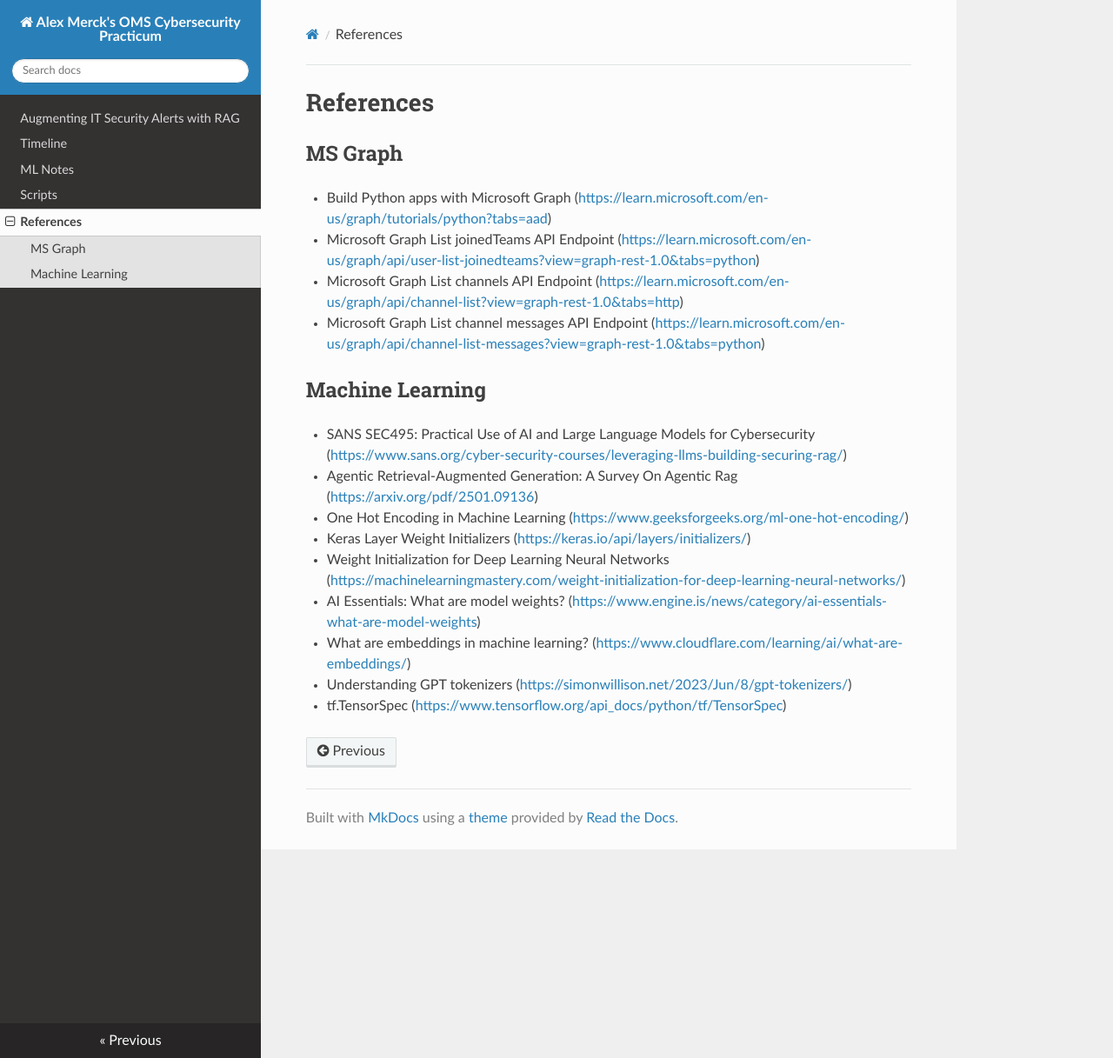
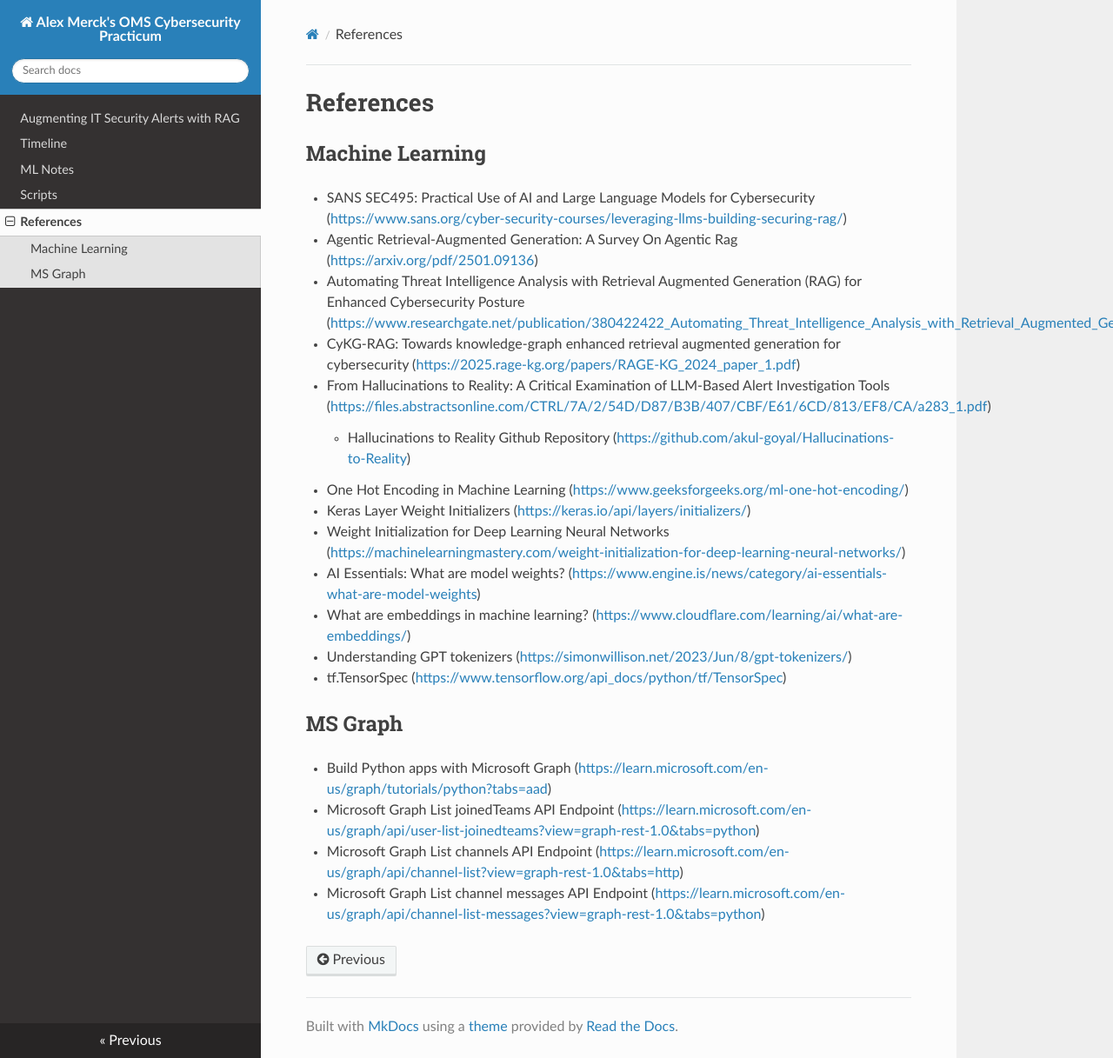
Before and after one commit to amerck/oms_practicum, an MkDocs documentation site: the page built from docs/references.md, in a window 1280 px wide and 1217 px high. Shown: the whole window at 87% size. Built offline with MkDocs 1.6.1, drawn with Linux system fonts in a browser that asks for light colours; nearby versions of some CDN libraries.

Commit message:
Updating references

```diff
--- a/docs/references.md
+++ b/docs/references.md
@@ -1,4 +1,21 @@
 # References
+
+## Machine Learning
+
+* SANS SEC495: Practical Use of AI and Large Language Models for Cybersecurity ([https://www.sans.org/cyber-security-courses/leveraging-llms-building-securing-rag/](https://www.sans.org/cyber-security-courses/leveraging-llms-building-securing-rag/))
+* Agentic Retrieval-Augmented Generation: A Survey On Agentic Rag ([https://arxiv.org/pdf/2501.09136](https://arxiv.org/pdf/2501.09136))
+* Automating Threat Intelligence Analysis with Retrieval Augmented Generation (RAG) for Enhanced Cybersecurity Posture ([https://www.researchgate.net/publication/380422422_Automating_Threat_Intelligence_Analysis_with_Retrieval_Augmented_Generation_RAG_for_Enhanced_Cybersecurity_Posture](https://www.researchgate.net/publication/380422422_Automating_Threat_Intelligence_Analysis_with_Retrieval_Augmented_Generation_RAG_for_Enhanced_Cybersecurity_Posture))
+* CyKG-RAG: Towards knowledge-graph enhanced retrieval augmented generation for cybersecurity ([https://2025.rage-kg.org/papers/RAGE-KG_2024_paper_1.pdf](https://2025.rage-kg.org/papers/RAGE-KG_2024_paper_1.pdf))
+* From Hallucinations to Reality: A Critical Examination of LLM-Based Alert Investigation Tools ([https://files.abstractsonline.com/CTRL/7A/2/54D/D87/B3B/407/CBF/E61/6CD/813/EF8/CA/a283_1.pdf](https://files.abstractsonline.com/CTRL/7A/2/54D/D87/B3B/407/CBF/E61/6CD/813/EF8/CA/a283_1.pdf))
+    * Hallucinations to Reality Github Repository ([https://github.com/akul-goyal/Hallucinations-to-Reality](https://github.com/akul-goyal/Hallucinations-to-Reality))
+* One Hot Encoding in Machine Learning ([https://www.geeksforgeeks.org/ml-one-hot-encoding/](https://www.geeksforgeeks.org/ml-one-hot-encoding/))
+* Keras Layer Weight Initializers ([https://keras.io/api/layers/initializers/](https://keras.io/api/layers/initializers/))
+* Weight Initialization for Deep Learning Neural Networks ([https://machinelearningmastery.com/weight-initialization-for-deep-learning-neural-networks/](https://machinelearningmastery.com/weight-initialization-for-deep-learning-neural-networks/))
+* AI Essentials: What are model weights? ([https://www.engine.is/news/category/ai-essentials-what-are-model-weights](https://www.engine.is/news/category/ai-essentials-what-are-model-weights))
+* What are embeddings in machine learning? ([https://www.cloudflare.com/learning/ai/what-are-embeddings/](https://www.cloudflare.com/learning/ai/what-are-embeddings/))
+* Understanding GPT tokenizers ([https://simonwillison.net/2023/Jun/8/gpt-tokenizers/](https://simonwillison.net/2023/Jun/8/gpt-tokenizers/))
+* tf.TensorSpec ([https://www.tensorflow.org/api_docs/python/tf/TensorSpec](https://www.tensorflow.org/api_docs/python/tf/TensorSpec))
+
 
 ## MS Graph
 
```
Also changed, not shown: other parts of docs/references.md (+0 -12 lines), source/data_scraping/web_crawler/web_crawler.py (line endings or trailing spaces).
